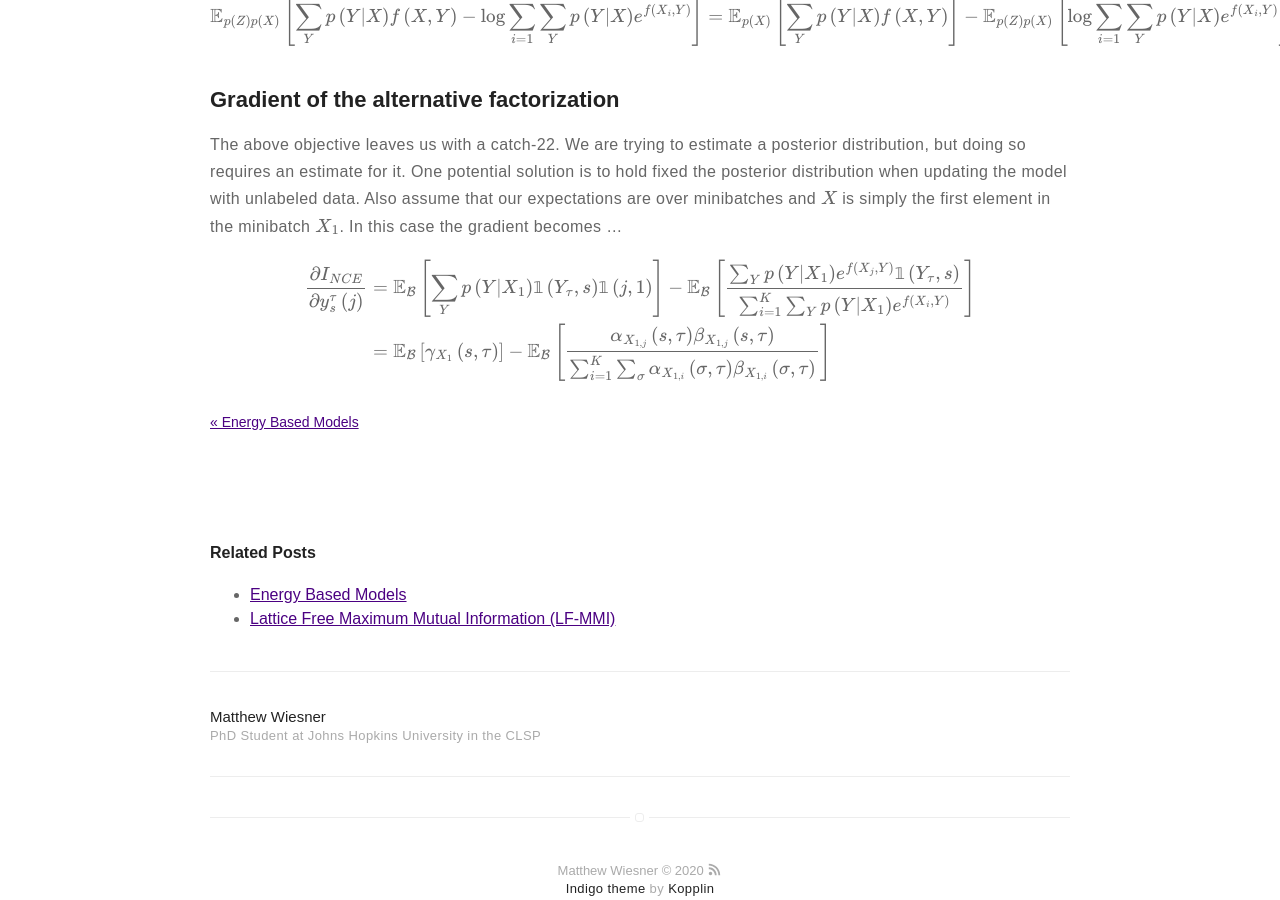
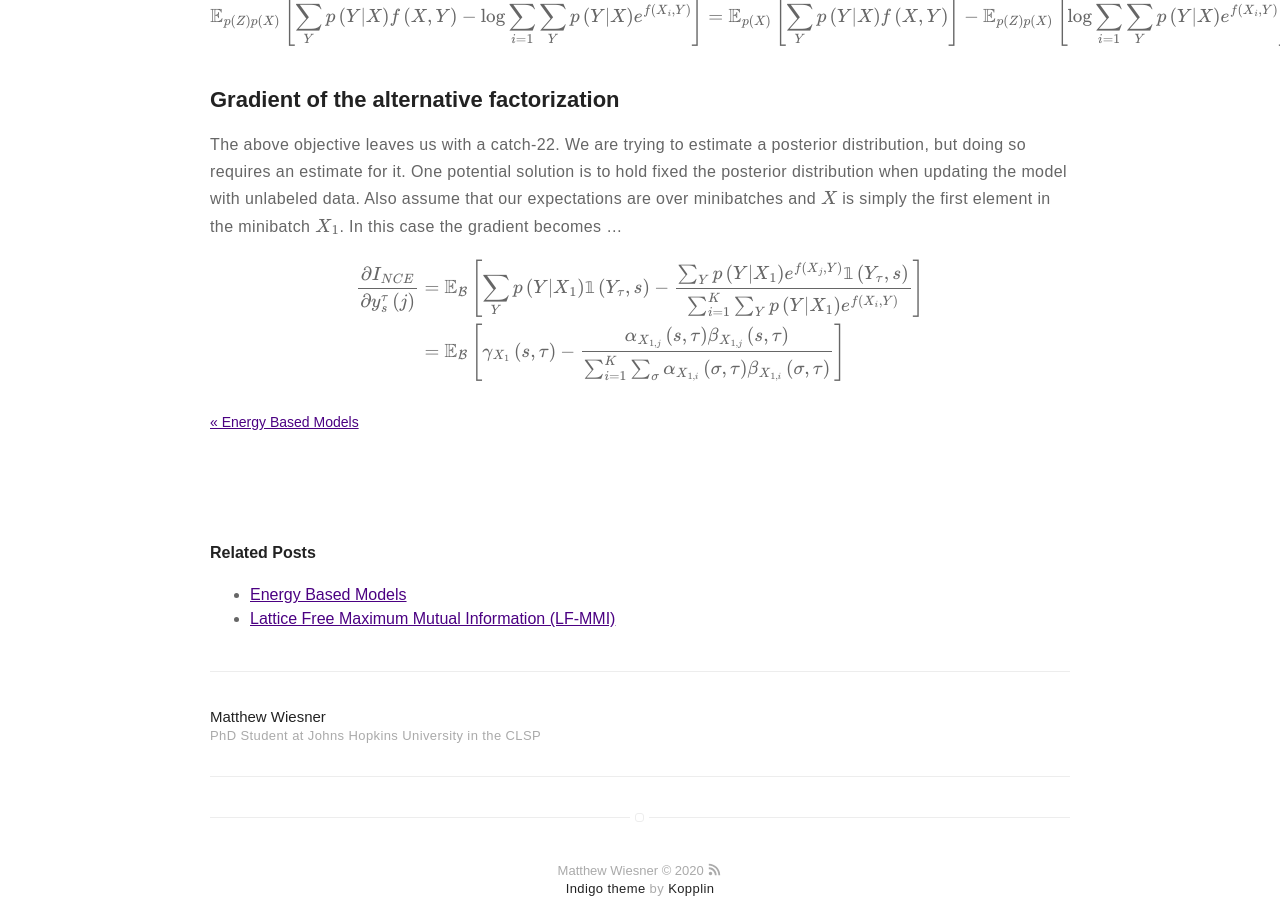
Before and after one commit to m-wiesner/m-wiesner.github.io, a Jekyll site: the page built from _posts/2020-10-30-Variational-Bounds-on-Mutual-Information.markdown, in a window 1280 px wide and 900 px high, scrolled down 7441 px. Built offline with Jekyll 4.4.1, drawn with Linux system fonts in a browser that asks for light colours; formulas are drawn with MathJax 3.

Commit message:
Update 2020-10-30-Variational-Bounds-on-Mutual-Information.markdown

```diff
--- a/_posts/2020-10-30-Variational-Bounds-on-Mutual-Information.markdown
+++ b/_posts/2020-10-30-Variational-Bounds-on-Mutual-Information.markdown
@@ -269,8 +269,8 @@ $$\begin{align}
 The above objective leaves us with a catch-22. We are trying to estimate a posterior distribution, but doing so requires an estimate for it. One potential solution is to hold fixed the posterior distribution when updating the model with unlabeled data. Also assume that our expectations are over minibatches and $$X$$ is simply the first element in the minibatch $$X_1$$. In this case the gradient becomes ...
 
 $$\begin{align}
-\frac{\partial I_{NCE}}{\partial y_s^{\tau}\left(j\right)} &= \mathbb{E}_{\mathcal{B}}\left[\sum_{Y} p\left(Y | X_1\right) \mathbb{1}\left(Y_{\tau}, s\right) \mathbb{1}\left(j, 1\right)\right] - \mathbb{E}_{\mathcal{B}}\left[\frac{\sum_Y p\left(Y | X_1\right) e^{f\left(X_j, Y\right)} \mathbb{1}\left(Y_{\tau}, s\right)}{\sum_{i=1}^K \sum_Y p\left(Y|X_1\right)e^{f\left(X_i, Y\right)}}\right] \\
-&= \mathbb{E}_{\mathcal{B}}\left[ \gamma_{X_1}\left(s, \tau\right) \right] -  \mathbb{E}_{\mathcal{B}}\left[ \frac{\alpha_{X_{1,j}}\left(s, \tau\right)\beta_{X_{1, j}}\left(s, \tau\right)}{\sum_{i=1}^K \sum_{\sigma} \alpha_{X_{1, i}}\left(\sigma, \tau\right)\beta_{X_{1,i}}\left(\sigma, \tau\right)} \right]\\
+\frac{\partial I_{NCE}}{\partial y_s^{\tau}\left(j\right)} &= \mathbb{E}_{\mathcal{B}}\left[\sum_{Y} p\left(Y | X_1\right) \mathbb{1}\left(Y_{\tau}, s\right) - \frac{\sum_Y p\left(Y | X_1\right) e^{f\left(X_j, Y\right)} \mathbb{1}\left(Y_{\tau}, s\right)}{\sum_{i=1}^K \sum_Y p\left(Y|X_1\right)e^{f\left(X_i, Y\right)}}\right] \\
+&= \mathbb{E}_{\mathcal{B}}\left[ \gamma_{X_1}\left(s, \tau\right) -  \frac{\alpha_{X_{1,j}}\left(s, \tau\right)\beta_{X_{1, j}}\left(s, \tau\right)}{\sum_{i=1}^K \sum_{\sigma} \alpha_{X_{1, i}}\left(\sigma, \tau\right)\beta_{X_{1,i}}\left(\sigma, \tau\right)} \right]\\
 \end{align}$$
 
 
```
